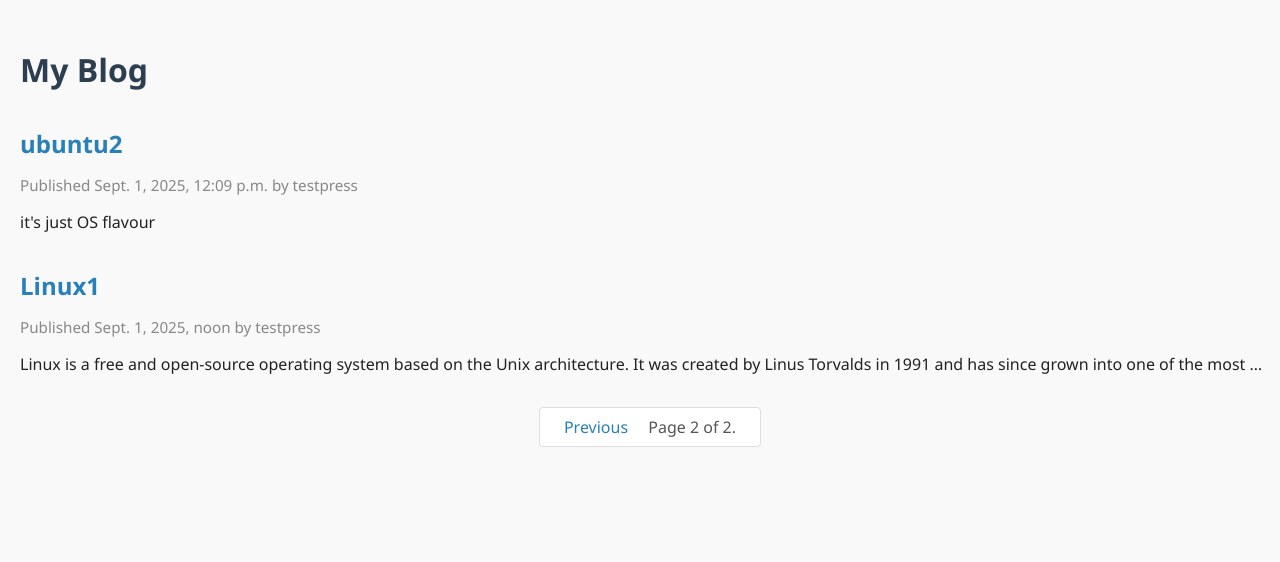
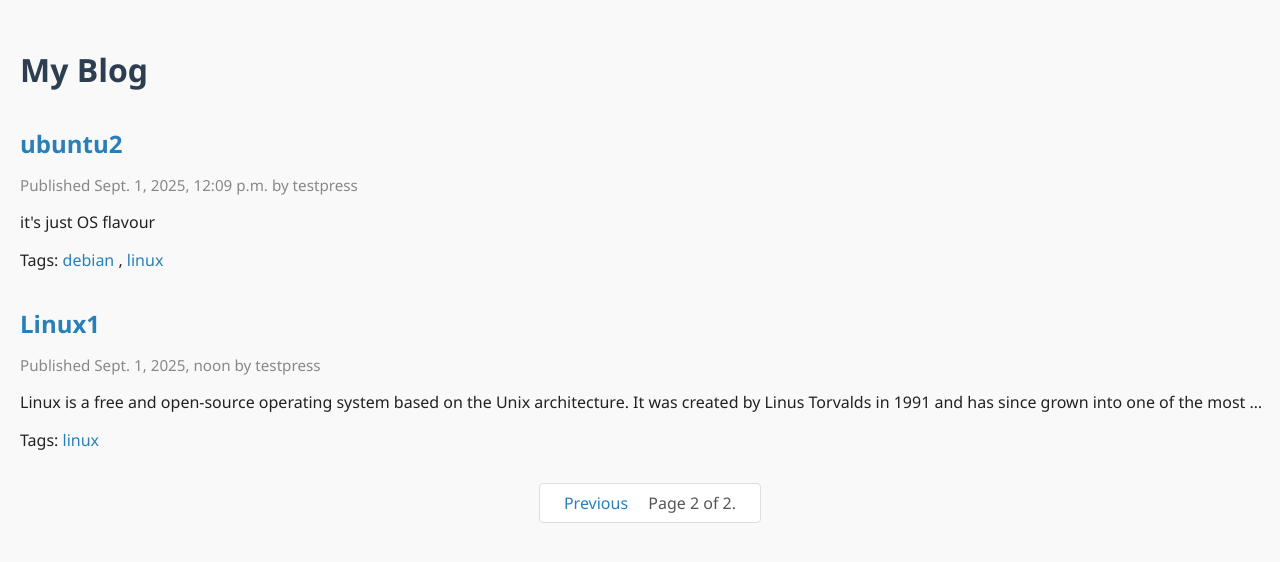
Before and after one commit to parthasarathy-testpress/blog, a Django app: a page that uses blog/templates/blog/post/list.html in a window 1280 px wide. Shown: the top 562 px of the page. Run offline with Django 5.2, Linux system fonts and the light colour scheme; data comes from the database, SQL or seed files in the repository; both versions use the stored data as it was after the commit; parts of the project's set-up code (start-up, migrations or seed data) failed here and were passed over.

Commit message:
feat: Add tag option

```diff
--- a/blog/models.py
+++ b/blog/models.py
@@ -2,9 +2,10 @@ from django.db import models
 from django.utils import timezone
 from django.contrib.auth.models import User
 from django.urls import reverse
-
+from taggit.managers import TaggableManager
 
 class Post(models.Model):
+    tags = TaggableManager()
     STATUS_CHOICES = (
         ('draft', 'Draft'),
         ('published', 'Published'),
--- a/blog/templates/blog/post/list.html
+++ b/blog/templates/blog/post/list.html
@@ -1,8 +1,12 @@
 {% extends "blog/base.html" %}
+
 {% block title %}My Blog{% endblock %}
+
 {% block content %}
   <h1>My Blog</h1>
+
   {% for post in posts %}
+    <p class="tags"></p>
     <h2>
       <a href="{{ post.get_absolute_url }}">
         {{ post.title }}
@@ -12,6 +16,14 @@
       Published {{ post.publish }} by {{ post.author }}
     </p>
     {{ post.body|truncatewords:30|linebreaks }}
+    Tags:
+    {% for tag in post.tags.all %}
+      <a href="{% url 'blog:post_list_by_tag' tag.slug %}">
+        {{ tag.name }}
+      </a>
+      {% if not forloop.last %}, {% endif %}
     {% endfor %}
+  {% endfor %}
+
   {% include "blog/pagination.html" with page_obj=page_obj %}
 {% endblock %}
--- a/blog/urls.py
+++ b/blog/urls.py
@@ -5,6 +5,7 @@ app_name = 'blog'
 
 urlpatterns = [
     path('', PostListView.as_view(), name='post_list'),
+    path('tag/<slug:tag_slug>/',PostListView.as_view(), name='post_list_by_tag'),
     path('<int:year>/<int:month>/<int:day>/<slug:post>/', PostDetailView.as_view(), name='post_detail'),\
     path('<int:post_id>/share/',post_share, name='post_share'),
 ]
--- a/blog/views.py
+++ b/blog/views.py
@@ -6,11 +6,25 @@ from .models import Post
 
 from .forms import EmailPostForm,CommentForm
 
+from taggit.models import Tag
+
 class PostListView(ListView):
     model = Post
     template_name = 'blog/post/list.html'
     context_object_name = 'posts'
     paginate_by = 3
+    def get_queryset(self):
+        queryset = Post.objects.all()
+        tag_slug = self.kwargs.get('tag_slug')
+        if tag_slug:
+            self.tag = get_object_or_404(Tag, slug=tag_slug)
+            queryset = queryset.filter(tags__in=[self.tag])
+        return queryset
+
+    def get_context_data(self, **kwargs):
+        context = super().get_context_data(**kwargs)
+        context['tag'] = getattr(self, 'tag', None)
+        return context
 
 class PostDetailView(DetailView):
     model = Post
--- a/blog_site/settings.py
+++ b/blog_site/settings.py
@@ -25,7 +25,7 @@ SECRET_KEY = 'django-insecure-t&3q0ho7ut!g0qk(r$1)@u@j20o2y!-p&z-0%5c3(_ququ5uvo
 # SECURITY WARNING: don't run with debug turned on in production!
 DEBUG = True
 
-ALLOWED_HOSTS = ['localhost','kingishosting']
+ALLOWED_HOSTS = ['*']
 
 
 # Application definition
@@ -38,6 +38,7 @@ INSTALLED_APPS = [
     'django.contrib.messages',
     'django.contrib.staticfiles',
     'blog.apps.BlogConfig',
+    'taggit',
 ]
 
 MIDDLEWARE = [
```
Also changed, not shown: blog/migrations/0003_post_tags.py (added), db.sqlite3. Lines whose indentation alone changed are shown as unchanged.
